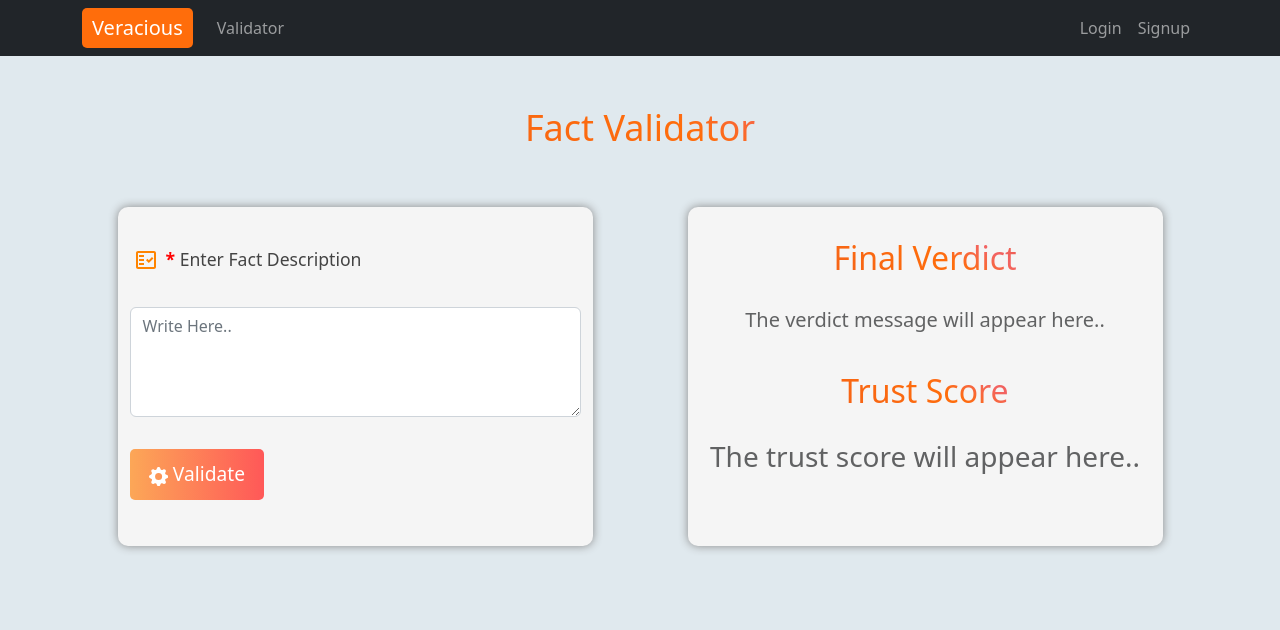
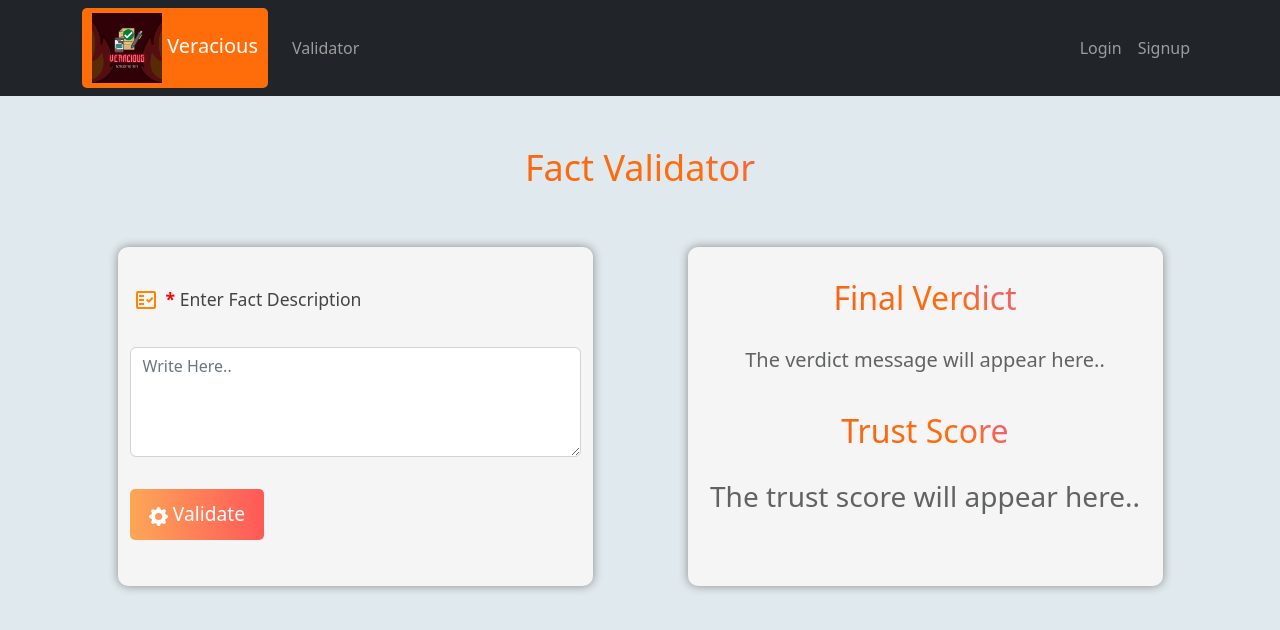
Before and after one commit to veracious4/veracious_frontend, a React (Create React App) app: page / in a window 1280 px wide. Shown: the top 630 px of the page. Built offline with nearby package versions, Linux system fonts and the light colour scheme.

Commit message:
Added Logo To Website

```diff
--- a/src/components/Header/Header.js
+++ b/src/components/Header/Header.js
@@ -3,6 +3,7 @@ import { Nav, NavItem, Navbar, Container } from 'react-bootstrap';
 import {Link} from 'react-router-dom';
 import {LinkContainer} from 'react-router-bootstrap'
 import {} from 'react-icons/fa';
+import Logo from "../../assets/images/Veracious_Logo.png"
 import './Header.css'
 
 
@@ -19,7 +20,9 @@ class Header extends React.Component{
       <Navbar collapseOnSelect expand="lg" bg="dark" variant="dark" className="nav_bar_section">
         <Container>
           <LinkContainer to="/">
-          <Navbar.Brand className="navbar__brand">Veracious</Navbar.Brand>
+          <Navbar.Brand className="navbar__brand">
+            <img src={Logo} height="70" width="70" alt="Veracious" /> Veracious
+          </Navbar.Brand>
           </LinkContainer>
           <Navbar.Toggle aria-controls="responsive-navbar-nav" />
           <Navbar.Collapse id="responsive-navbar-nav">
```
Also changed, not shown: src/assets/images/Veracious_Logo.png (added).
